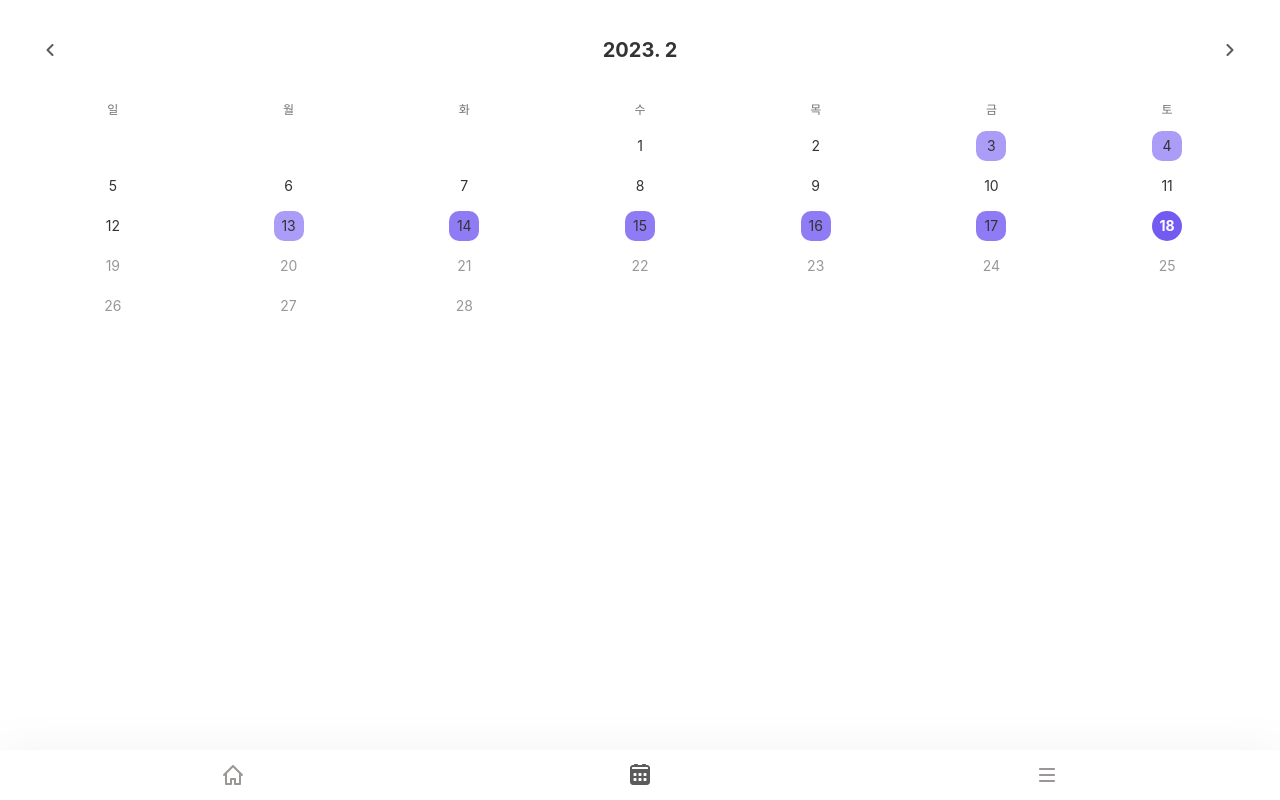
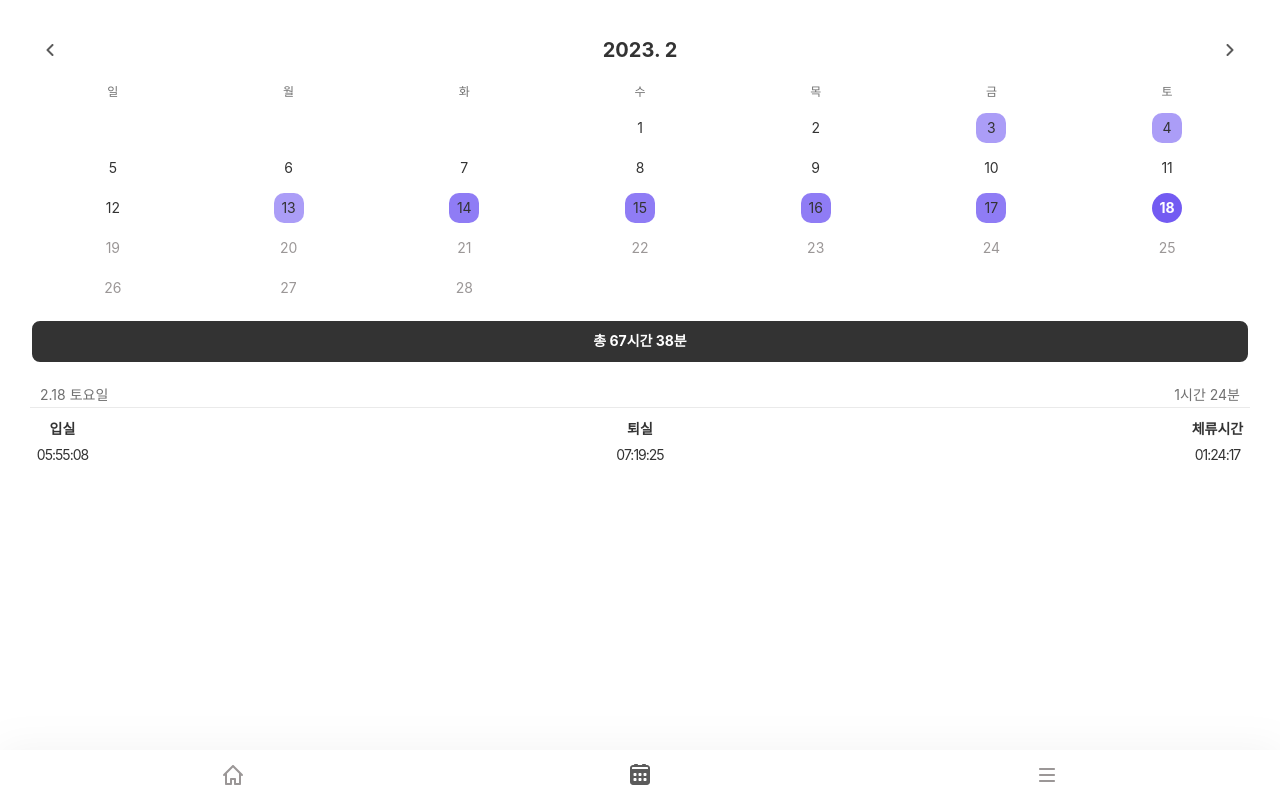
Before and after one commit to 42inshin/24HANE, a Vue app: page /calendar in a window 1280 px wide. Built offline with nearby package versions, Linux system fonts and the light colour scheme.

Commit message:
FEAT: 캘린더 로그 출력

```diff
--- a/src/assets/base.css
+++ b/src/assets/base.css
@@ -51,6 +51,7 @@
   --color-text-soft: var(--text-gray);
   --color-text: var(--text-black);
   --color-text-more: var(--gray-dark2);
+  --color-log-bg: var(--divider);
 
   --header-bg: var(--white-soft);
   --menu-shadow: drop-shadow(0px 0px 20px rgba(0, 0, 0, 0.05));
@@ -70,6 +71,8 @@
     --color-text-soft: var(--text-gray);
     --color-text: var(--text-white);
     --color-text-more: var(--divider);
+    --color-log-bg: #555555;
+
     --header-bg: var(--black);
     --color-vbutton: var(--gray);
   }
--- /dev/null
+++ b/src/components/calendar/AccMonth.vue
@@ -0,0 +1,24 @@
+<script setup lang="ts">
+import { useMonthLogStore } from "@/stores/monthlog";
+const { getMonthAccTimeText } = useMonthLogStore();
+</script>
+
+<template>
+  <div class="month">총 {{ getMonthAccTimeText() }}</div>
+</template>
+
+<style scoped>
+.month {
+  display: flex;
+  justify-content: center;
+  align-items: center;
+  height: 45px;
+  margin: 16px 0 20px;
+  background-color: var(--black);
+  color: var(--white);
+  border-radius: 10px;
+  font-size: 0.875rem;
+  font-weight: 700;
+  border: 2px solid #fff;
+}
+</style>
--- a/src/components/calendar/CalPagination.vue
+++ b/src/components/calendar/CalPagination.vue
@@ -1,5 +1,4 @@
 <script setup lang="ts">
-import { ref } from "vue";
 import VIcon from "@/components/icons/IconChevron.vue";
 import { useMonthLogStore } from "@/stores/monthlog";
 
@@ -39,7 +38,7 @@ const { showDateTitle, calcOptions, nextMonth, prevMonth, selectMonth } =
   display: flex;
   justify-content: space-between;
   align-items: center;
-  margin-bottom: 30px;
+  margin-bottom: 12px;
 }
 .pagination button {
   width: 40px;
--- a/src/components/calendar/CalendarSection.vue
+++ b/src/components/calendar/CalendarSection.vue
@@ -1,8 +1,9 @@
 <script setup lang="ts">
-import { ref } from "vue";
 import CalPagination from "@/components/calendar/CalPagination.vue";
+import CalWeek from "@/components/calendar/CalWeek.vue";
+import AccMonth from "@/components/calendar/AccMonth.vue";
+import LogTable from "@/components/calendar/LogTable.vue";
 import { useMonthLogStore } from "@/stores/monthlog";
-import CalWeek from "@/components/calendar/CalWeek.vue";
 
 const monthLog = useMonthLogStore();
 const {
@@ -45,6 +46,8 @@ const clickDate = (date: number) => {
         </div>
       </div>
     </div>
+    <AccMonth />
+    <LogTable />
   </div>
 </template>
 
--- /dev/null
+++ b/src/components/calendar/LogTable.vue
@@ -0,0 +1,101 @@
+<script setup lang="ts">
+import { ref, watch } from "vue";
+import { useMonthLogStore } from "@/stores/monthlog";
+const {
+  getSelectedDateAccTimeText,
+  showDataLogs,
+  showSelectedDate,
+  showSelectedDateText,
+} = useMonthLogStore();
+
+const logs = ref(showDataLogs());
+watch(showSelectedDate, () => {
+  logs.value = showDataLogs();
+});
+</script>
+
+<template>
+  <div class="wrap">
+    <div class="totalLog">
+      <div class="title">{{ showSelectedDateText() }}</div>
+      <div class="time">{{ getSelectedDateAccTimeText() }}</div>
+    </div>
+    <div class="logList">
+      <ul class="logTitle">
+        <li>입실</li>
+        <li>퇴실</li>
+        <li>체류시간</li>
+      </ul>
+      <ul class="logs">
+        <li v-for="(log, i) in logs" :key="i" class="log">
+          <div class="inLogTime">{{ log.inLogTime }}</div>
+          <div class="outLogTime">{{ log.outLogTime }}</div>
+          <div class="accLogTime">
+            {{ log.accLogTime ? log.accLogTime : "누락" }}
+          </div>
+        </li>
+        <li class="log logEmpty" v-if="logs.length == 0">기록이 없습니다.</li>
+      </ul>
+    </div>
+  </div>
+</template>
+
+<style scoped>
+.wrap {
+  width: 100%;
+}
+
+.totalLog {
+  display: flex;
+  justify-content: space-between;
+  align-items: center;
+  font-size: 0.875rem;
+  color: var(--color-text-more);
+  border-bottom: 1px solid var(--color-border);
+  padding: 0 10px;
+}
+.logList {
+  padding: 10px 0;
+}
+
+.logTitle {
+  display: flex;
+  justify-content: space-between;
+  align-items: center;
+  padding: 0;
+  font-size: 0.875rem;
+  margin-bottom: 4px;
+}
+.logTitle li {
+  list-style: none;
+  text-align: center;
+  font-weight: 700;
+  width: 65px;
+}
+
+.logs {
+  font-size: 0.875rem;
+  margin-bottom: 10px;
+  padding: 0;
+}
+.logs .log {
+  display: flex;
+  justify-content: space-between;
+  align-items: center;
+  list-style: none;
+  text-align: center;
+  margin-bottom: 4px;
+  letter-spacing: -1px;
+}
+.logs .logEmpty {
+  justify-content: center;
+  font-size: 0.875rem;
+}
+.log div {
+  width: 65px;
+}
+.log.missing {
+  background-color: var(--color-log-bg);
+  border-radius: 12px;
+}
+</style>
--- a/src/stores/monthlog.ts
+++ b/src/stores/monthlog.ts
@@ -48,6 +48,32 @@ export const useMonthLogStore = defineStore("MonthLog", () => {
   };
   const setSelectedDate = (date: number) => {
     selectDate.value = date;
+  };
+
+  // 요일 계산
+  const showDayText = () => {
+    const day = new Date(year.value, month.value, selectDate.value).getDay();
+    switch (day) {
+      case 0:
+        return "일";
+      case 1:
+        return "월";
+      case 2:
+        return "화";
+      case 3:
+        return "수";
+      case 4:
+        return "목";
+      case 5:
+        return "금";
+      case 6:
+        return "토";
+    }
+  };
+
+  // 선택한 날짜 텍스트 (2.20 월요일)
+  const showSelectedDateText = () => {
+    return `${showMonth() + 1}.${showSelectedDate()} ${showDayText()}요일`;
   };
 
   const showDateTitle = () => {
@@ -145,7 +171,7 @@ export const useMonthLogStore = defineStore("MonthLog", () => {
 
   // 일별 누적시간 색상 계산
   const getDateBgColor = (date: number) => {
-    const accTime = getAccTime(date);
+    const accTime = getDateAccTime(date);
     if (accTime == 0) return DATE_BG_COLOR[0];
     if (accTime > 9) return DATE_BG_COLOR[4];
     if (accTime > 6) return DATE_BG_COLOR[3];
@@ -153,8 +179,62 @@ export const useMonthLogStore = defineStore("MonthLog", () => {
     return DATE_BG_COLOR[1];
   };
 
+  // 일별 로그타임 계산
+  interface Log {
+    inLogTime: string;
+    outLogTime: string;
+    accLogTime: string;
+  }
+
+  const viewLogs = ref<Log[]>([]);
+
+  const setDisit: string = (num: number) => {
+    return num < 10 ? `0${num}` : num;
+  };
+
+  const changeTimetext = (accTime: number) => {
+    const hour = Math.floor(accTime / 3600);
+    const min = Math.floor((accTime % 3600) / 60);
+    const sec = Math.floor((accTime % 3600) % 60);
+
+    return `${setDisit(hour)}:${setDisit(min)}:${setDisit(sec)}`;
+  };
+
+  const getDateLogs: Log[] = () => {
+    const tempLogs: Log[] = [];
+    logs.value.inOutLogs.forEach((log) => {
+      const inLogTime = new Date(log.inTimeStamp * 1000);
+      const outLogTime = new Date(log.outTimeStamp * 1000);
+      const accLogTime = log.durationSecond;
+      const LogYear = inLogTime.getFullYear();
+      const logMonth = inLogTime.getMonth();
+      const logDate = inLogTime.getDate();
+      if (
+        LogYear === showYear() &&
+        logMonth === showMonth() &&
+        logDate === selectDate.value
+      ) {
+        tempLogs.push({
+          inLogTime: `${setDisit(inLogTime.getHours())}:${setDisit(
+            inLogTime.getMinutes()
+          )}:${setDisit(inLogTime.getSeconds())}`,
+          outLogTime: `${setDisit(outLogTime.getHours())}:${setDisit(
+            outLogTime.getMinutes()
+          )}:${setDisit(outLogTime.getSeconds())}`,
+          accLogTime: changeTimetext(accLogTime),
+        });
+      }
+    });
+    viewLogs.value = tempLogs;
+  };
+
+  const showDataLogs = () => {
+    getDateLogs();
+    return viewLogs.value;
+  };
+
   // 일별 누적시간 계산
-  const getAccTime = (date: number) => {
+  const getDateAccTime = (date: number) => {
     let duration = 0;
     logs.value.inOutLogs.forEach((log) => {
       const logTime = new Date(log.inTimeStamp * 1000);
@@ -172,6 +252,42 @@ export const useMonthLogStore = defineStore("MonthLog", () => {
       // if (startDate > date) return duration / 3600;
     });
     return duration / 3600;
+  };
+
+  // 선택된 날짜의 누적시간 계산
+  const getSelectedDateAccTimeText = () => {
+    const accTime = getDateAccTime(showSelectedDate());
+    const hour = Math.floor(accTime);
+    const min = Math.floor((accTime - hour) * 60);
+    if (hour === 0 && min === 0) return "0분";
+    return `${hour}시간 ${min}분`;
+  };
+
+  // 선택된 월의 누적시간 계산
+  const getMonthAccTime = () => {
+    let duration = 0;
+    logs.value.inOutLogs.forEach((log) => {
+      const inTime = new Date(log.inTimeStamp * 1000);
+      const LogYear = inTime.getFullYear();
+      const logMonth = inTime.getMonth();
+      if (
+        !!log.outTimeStamp &&
+        LogYear === showYear() &&
+        logMonth === showMonth()
+      ) {
+        duration += log.durationSecond;
+      }
+    });
+    return duration / 3600;
+  };
+
+  // 선택된 월의 누적시간 텍스트
+  const getMonthAccTimeText = () => {
+    const accTime = getMonthAccTime();
+    const hour = Math.floor(accTime);
+    const min = Math.floor((accTime - hour) * 60);
+    if (hour === 0 && min === 0) return "0분";
+    return `${hour}시간 ${min}분`;
   };
 
   // 캘린더 날짜 색상
@@ -216,6 +332,10 @@ export const useMonthLogStore = defineStore("MonthLog", () => {
     showSelectedDate,
     setSelectedDate,
     resetSelectedDate,
+    showSelectedDateText,
+    getSelectedDateAccTimeText,
+    getMonthAccTimeText,
+    showDataLogs,
     dateTitle,
     showDateTitle,
     setDateTitle,
```
